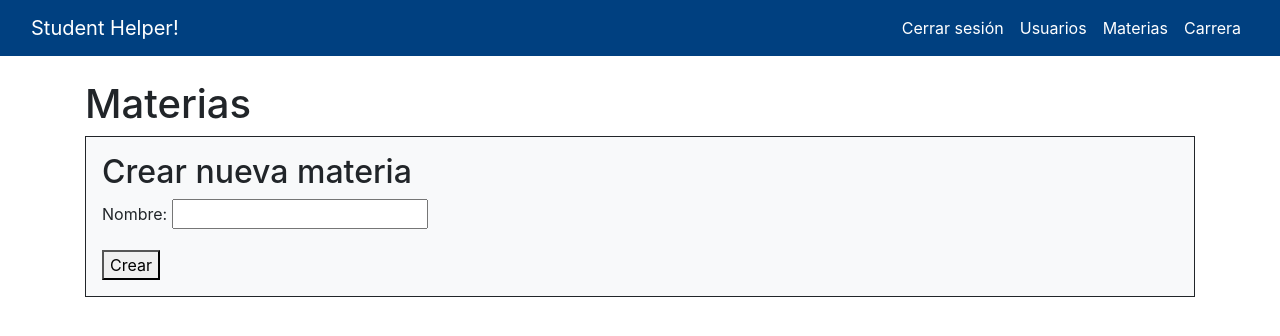
After one commit to Shadowkirito123/Proyecto-final, a Django app: page /super_usuario_materias/ in a window 1280 px wide. The commit adds this page. Shown: the top 336 px of the page. Run offline with Django 5.2, Linux system fonts and the light colour scheme; the visitor is signed in with stand-in values (Sample User, id 1); data that the repository does not hold is empty; parts of the project's set-up code (start-up, migrations or seed data) failed here and were passed over; some libraries are stand-ins or nearby versions.

Commit message:
mejorando la cuenta de super usuario

```diff
--- a/nuevoproject/admin.py
+++ b/nuevoproject/admin.py
@@ -1,7 +1,8 @@
 from django.contrib import admin
-from .models import Actividades, Materia, Carreras, Materias_por_carreras
+from .models import Actividades, Materia, Carreras, Materias_por_carreras, Profesores
 # Register your models here.
 admin.site.register(Actividades)
 admin.site.register(Materia)
 admin.site.register(Carreras)
 admin.site.register(Materias_por_carreras)
+admin.site.register(Profesores)
--- a/nuevoproject/forms.py
+++ b/nuevoproject/forms.py
@@ -48,3 +48,24 @@ class MiFormulario11(forms.ModelForm):
     class Meta:
         model = Estudiantes
         fields = ['user']
+
+class MateriaForm(forms.ModelForm):
+    class Meta:
+        model = Materia
+        fields = ['nombre']
+
+class CarreraFormCrear(forms.ModelForm):
+    class Meta:
+        model = Carreras
+        fields = '__all__'
+
+class MateriaPorCarreraCrear(forms.ModelForm):
+    class Meta:
+        model = Materias_por_carreras
+        fields = ['materia', 'nombre']
+
+    def __init__(self, *args, **kwargs):
+        carrera = kwargs.pop('carrera', None)
+        super(MateriaPorCarreraCrear, self).__init__(*args, **kwargs)
+        if carrera:
+            self.instance.carrera = carrera
--- a/nuevoproject/models.py
+++ b/nuevoproject/models.py
@@ -45,6 +45,7 @@ class Profesores(models.Model):
     cedula = models.PositiveIntegerField(default=None)
     user = models.ForeignKey(User, on_delete=models.SET_NULL, null=True, blank=True, default=None)
     user = models.OneToOneField(User, on_delete=models.CASCADE, related_name='profesor', default=None)
+    es_profesor = models.BooleanField(default=False)
 
     def __str__(self):
         return self.nombre
--- a/nuevoproject/templates/base.html
+++ b/nuevoproject/templates/base.html
@@ -68,15 +68,11 @@
                                 </li>
 
                                 <li class="nav-item">
-                                    <a class="nav-link" href="#">Materias</a>
+                                    <a class="nav-link" href="{% url 'materia' %}">Materias</a>
                                 </li>
 
                                 <li class="nav-item">
-                                    <a class="nav-link" href="#">Profesores</a>
-                                </li>
-
-                                <li class="nav-item">
-                                    <a class="nav-link" href="#">Estudiantes</a>
+                                    <a class="nav-link" href="{% url 'super usuario carrera' %}">Carrera</a>
                                 </li>
 
                             {% else %}
--- /dev/null
+++ b/nuevoproject/templates/super_usuario_materias.html
@@ -0,0 +1,34 @@
+{% extends 'base.html' %}
+
+{% block content %}
+    <h1>Materias</h1>
+
+    <div style="border: solid 1px;" class="bg-light p-3 rounded;">
+        <h2>Crear nueva materia</h2>
+        <form action="" method="POST">
+            {% csrf_token %}
+            {{ form.as_p }}
+
+            {% if messages %}
+                <ul class="messages">
+                    {% for message in messages %}
+                    <li{% if message.tags %} class="{{ message.tags }}"{% endif %}>{{ message }}</li>
+                    {% endfor %}
+                </ul>
+            {% endif %}
+
+            <button>Crear</button>
+        </form>
+    </div>
+
+
+    <br>
+    {% for materia in materias %}
+        <form action="{% url 'materia eliminada' materia.id%}" method="POST">
+            {% csrf_token %}
+            <ul>
+                <li> <a href="#">{{ materia.nombre }}</a> <button>Borrar</button></li>
+            </ul>
+        </form>
+    {% endfor %}
+{% endblock %}
--- a/nuevoproject/views.py
+++ b/nuevoproject/views.py
@@ -1,6 +1,6 @@
 from django.shortcuts import render, redirect, get_object_or_404
-from .forms import CrearActividad, MiFormulario, SeleccionarMateria, SeleccionarCarrera, SeleccionarMateriasPorCarreras1, MiFormulario11
-from .models import Actividades, Profesores, Materia, Estudiantes, Planificacion, Estdiantes_por_carreras, Materias_por_carreras
+from .forms import CrearActividad, MiFormulario, SeleccionarMateria, SeleccionarCarrera, SeleccionarMateriasPorCarreras1, MiFormulario11, MateriaForm, CarreraFormCrear, MateriaPorCarreraCrear
+from .models import Actividades, Profesores, Materia, Estudiantes, Planificacion, Estdiantes_por_carreras, Materias_por_carreras, Carreras
 from django.contrib.auth.models import User
 from django.contrib.auth.forms import UserCreationForm, AuthenticationForm
 from django.contrib.auth import login, logout, authenticate
@@ -8,6 +8,8 @@ from django.contrib.auth.decorators import login_required
 import random
 from django.template.loader import render_to_string
 from django.http import HttpResponse
+from django.contrib import messages
+from django.db.models import Count
 
 # Create your views here.
 def inicio(request):
@@ -37,7 +39,7 @@ def registrarse(request):
                     estudiante.save()
                     redirect_url = '/'
                 else:
-                    profesor = Profesores(user = request.user, nombre = request.POST['nombre'], materia = materia, cedula = request.POST['cedula'])
+                    profesor = Profesores(user = request.user, nombre = request.POST['nombre'], materia = materia, cedula = request.POST['cedula'], es_profesor = True)
                     profesor.save()
                     redirect_url = '/'
 
@@ -55,7 +57,7 @@ def registrarse(request):
                         estudiante_por_carrera.save()
                         redirect_url = '/'
                     else:
-                        profesor = Profesores(user = request.user, nombre = request.POST['nombre'], materia = selectmateria.cleaned_data['materia'], cedula = request.POST['cedula'])
+                        profesor = Profesores(user = request.user, nombre = request.POST['nombre'], materia = selectmateria.cleaned_data['materia'], cedula = request.POST['cedula'], es_profesor = True)
                         profesor.save()
                         redirect_url = '/'
 
@@ -262,8 +264,85 @@ def agregar_otra_actividad(request):
         html = render_to_string('agregar_otra_actividad.html', {'form': form})
         return HttpResponse(html, content_type = 'text/html')
 
+@login_required
 def super_usuario_usuarios(request):
     if request.method == 'GET':
         return render(request, 'super_user_usuarios.html', {
             'form': User.objects.all()
         })
+
+@login_required
+def super_usuario_usuarios_filtroprofesor(request):
+    if request.method == 'POST':
+        usuario = Profesores.objects.all()
+        return render(request, 'super_usuario_usuarios_filtrado.html',{
+                    'form':usuario
+        })
+
+@login_required
+def super_usuario_usuarios_filtroestudiante(request):
+    if request.method == 'POST':
+        usuario = Estudiantes.objects.all()
+        return render(request, 'super_usuario_usuarios_filtrado.html',{
+                    'form':usuario
+        })
+
+@login_required
+def super_usuario_materias(request):
+    if request.method == 'GET':
+        materias = Materia.objects.all()
+        return render(request, 'super_usuario_materias.html', {'materias': materias, 'form':MateriaForm()})
+    else:
+        form = MateriaForm(request.POST)
+        if form.is_valid():
+            form.save()
+            messages.success(request, 'Materia creada con éxito')
+            return redirect('materia')
+        else:
+            messages.error(request, 'Error al crear materia')
+            return render(request, 'super_usuario_materias.html', {'form': form})
+
+@login_required
+def super_usuario_elimarmateria(request,materia_id):
+    materia = get_object_or_404(Materia, pk=materia_id)
+    if request.method == 'POST':
+        materia.delete()
+        return redirect('materia')
+
+@login_required
+def super_usuario_carrera(request):
+    if request.method == 'GET':
+        carrera = Carreras.objects.annotate(num_estudiantes=Count('estudiantes'))
+
+        return render(request, 'super_usuario_carrera.html',{
+            'carrera': carrera,
+            'crear_carrera': CarreraFormCrear()
+        })
+    else:
+        form = CarreraFormCrear(request.POST)
+        if form.is_valid():
+            form.save()
+            messages.success(request, 'Carrera creada con éxito')
+            return redirect('super usuario carrera')
+        else:
+            messages.error(request, 'Error al crear la carrera')
+            return render(request, 'super_usuario_materias.html', {'crear_carrera': form})
+
+def super_usuario_carrera_detalles(request,carreras_id):
+    carrera = get_object_or_404(Carreras, pk=carreras_id)
+    if request.method == 'GET':
+        carreras = Materias_por_carreras.objects.filter(carrera = carreras_id)
+        form = MateriaPorCarreraCrear(carrera=carrera)
+        return render(request, 'super_usuario_carrera_detalles.html',{
+            'carreras': carreras,
+            'asociar_materias': form
+        })
+    else:
+        form = MateriaPorCarreraCrear(request.POST, carrera=carrera)
+        if form.is_valid():
+            form.save()
+            messages.success(request, 'Materia asociada a carrera con éxito')
+            return redirect('super usuario carrera')
+        else:
+            messages.error(request, 'Error al asociar la materia a la carrera')
+            return render(request, 'super_usuario_materias.html', {'asociar_materias': form})
--- a/proyectouni/urls.py
+++ b/proyectouni/urls.py
@@ -38,6 +38,11 @@ urlpatterns = [
     path('calendario/', views.calendario, name='calendario'),
     path('agregar/', views.agregar_otra_actividad, name='agregar'),
     path("select2/", include("django_select2.urls")),
-    path('sueper_usuario_usuarios/', views.super_usuario_usuarios, name='usuarios')
-
+    path('sueper_usuario_usuarios/', views.super_usuario_usuarios, name='usuarios'),
+    path('super_usuario_materias/', views.super_usuario_materias, name='materia'),
+    path('super_usuario_materias/<int:materia_id>', views.super_usuario_elimarmateria, name='materia eliminada'),
+    path('sueper_usuario_usuarios/super_usuario_usuarios_filtroprofesor/', views.super_usuario_usuarios_filtroprofesor, name='filtrar profesores'),
+    path('sueper_usuario_usuarios/super_usuario_usuarios_filtroestudiante', views.super_usuario_usuarios_filtroestudiante, name='filtrar estudiante'),
+    path('super_usuario_carrera/', views.super_usuario_carrera, name='super usuario carrera'),
+    path('super_usuario_carrera/super_usuario_carrera_detalles/<int:carreras_id>', views.super_usuario_carrera_detalles, name='detalles carreras')
 ]
```
Also changed, not shown: nuevoproject/templates/super_user_usuarios.html (+19 -3 lines), nuevoproject/templates/super_usuario_carrera.html (added, +27 -0 lines), nuevoproject/templates/super_usuario_carrera_detalles.html (added, +20 -0 lines), nuevoproject/templates/super_usuario_usuarios_filtrado.html (added, +12 -0 lines), nuevoproject/migrations/0024_profesores_es_profesor.py (added).
